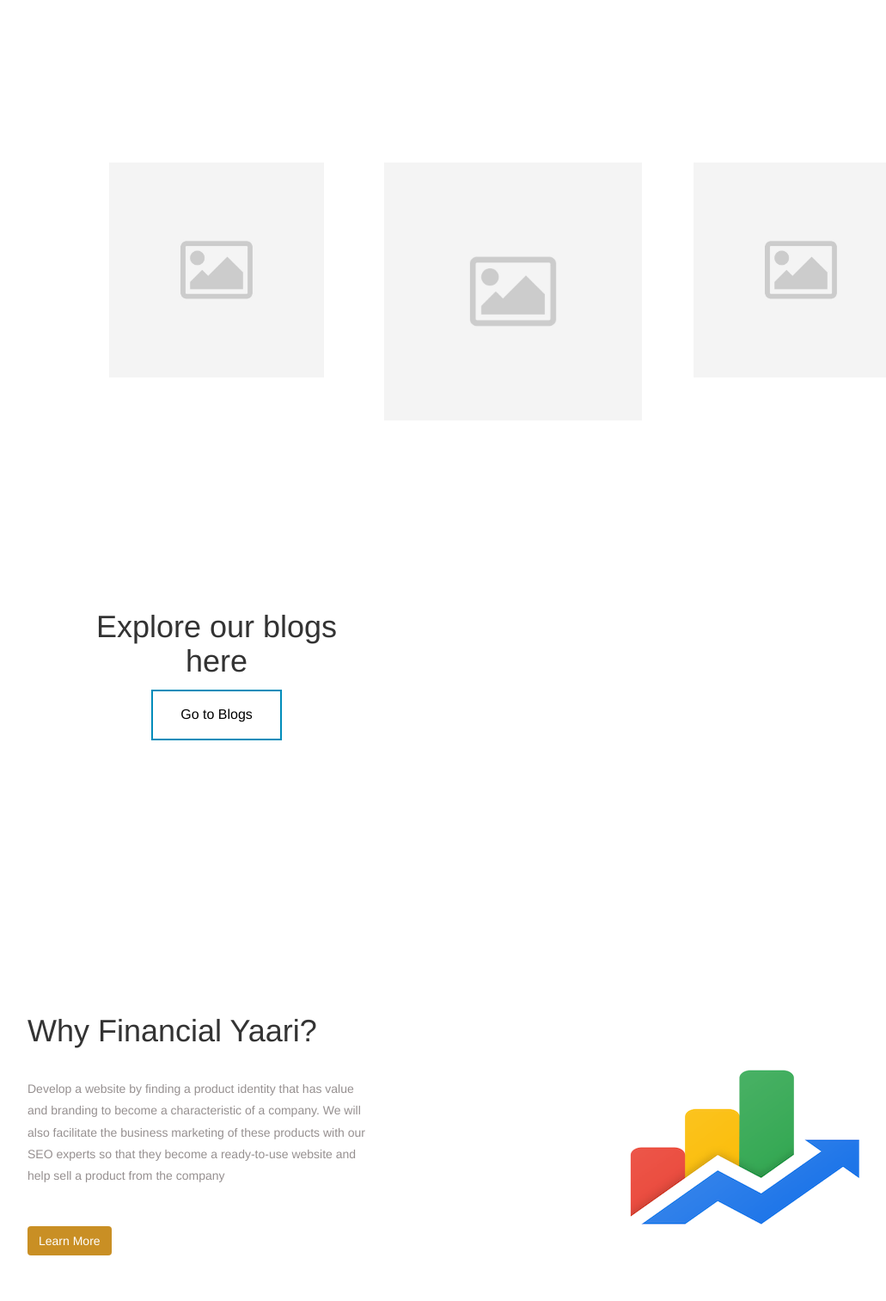
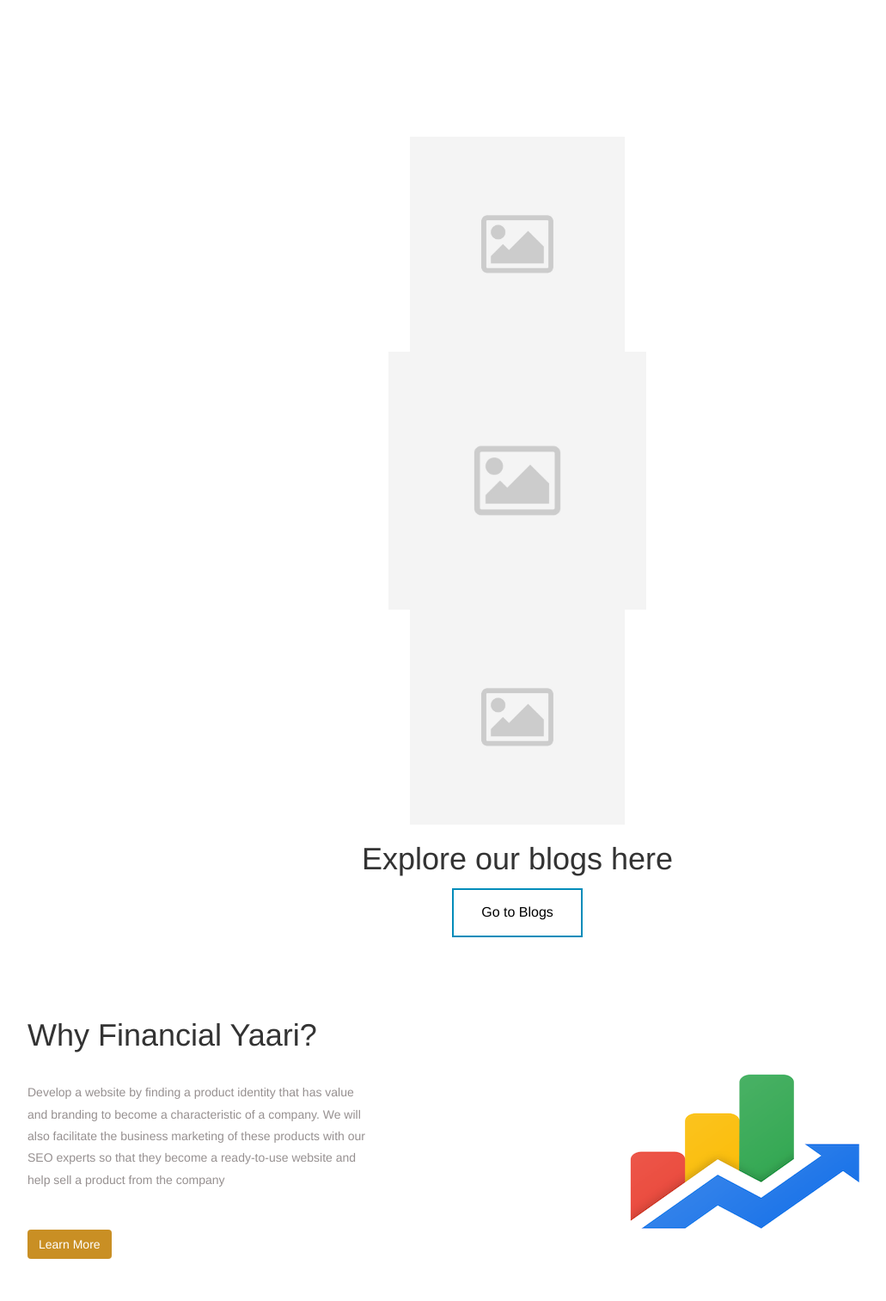
Before and after one commit to isuhas24/Financial-Yaari, a PHP site: page / in a window 1280 px wide. Shown: the part 2514-4027 px from the top of the page at 86% size, without its empty margins (38-1069 px from the left). Run offline with PHP 8.4, Linux system fonts and the light colour scheme; some libraries are stand-ins or nearby versions.

Commit message:
Update index.css

```diff
--- a/index.css
+++ b/index.css
@@ -186,34 +186,72 @@
 #section-3{
     overflow: hidden;
     margin-top: 5em;
-    margin-left: 50px;
-    margin-right: 50px;
     padding-top: 1em;
-    /*border-top: 1px solid rgba(0, 0, 0, 0.2);*/
+    margin-left: auto;
+    margin-right: auto;
+    margin-bottom: 5em;
+    /*border: 1px solid black;*/
     text-align: center;
+
 }
-.blog-row #blog-column1,
-.blog-row #blog-column2,
-.blog-row #blog-column3,
-.blog-row #blog-column4{
-        /*border: black solid 2px;*/
+.news-row #news-column1,
+.news-row #news-column2,
+.news-row #news-column3,
+.news-row #news-column4{
         float: left;
-        width: 330px;
-        height: 500px;
-        padding: 30px 20px 30px 20px;
-        margin-left: 5px;
-        margin-right: 5px;
+        padding: 80px 40px 80px 40px;
+        margin-left: 120px;
+        color: black;
+}
+.news-row #news-column1
+{
+    width: 350px;
+    height: 500px;
+    margin-top: 50px;
+}
+.news-row #news-column2
+{
+   width: 400px;
+   height: 600px;
+}
+.news-row #news-column3
+{
+    width: 350px;
+    height: 500px;
+    margin-top: 50px;
+}
+.news-row #news-column4
+{
+    width: 400px;
+    height: 600px;
+}
+.news-row #news-column1,
+.news-row #news-column2,
+.news-row #news-column3
+{
+    border: 1px solid rgb(192,192,192);
+    background-color: rgb(240,240,240);
+}
+.news-column-title h2{
+    margin: 1em 0em;
+    font-size: 1.6em;
+    font-weight: 700;
+}
+.news-title
+{
+    text-decoration: none;
+    color: black;
 }
 .button {
+  background-color: #4CAF50; /* Green */
   border: none;
   color: white;
-  padding: 16px 32px;
+  padding: 15px 32px;
   text-align: center;
   text-decoration: none;
   display: inline-block;
   font-size: 16px;
   margin: 4px 2px;
-  transition-duration: 0.4s;
   cursor: pointer;
 }
 .button2 {
```
